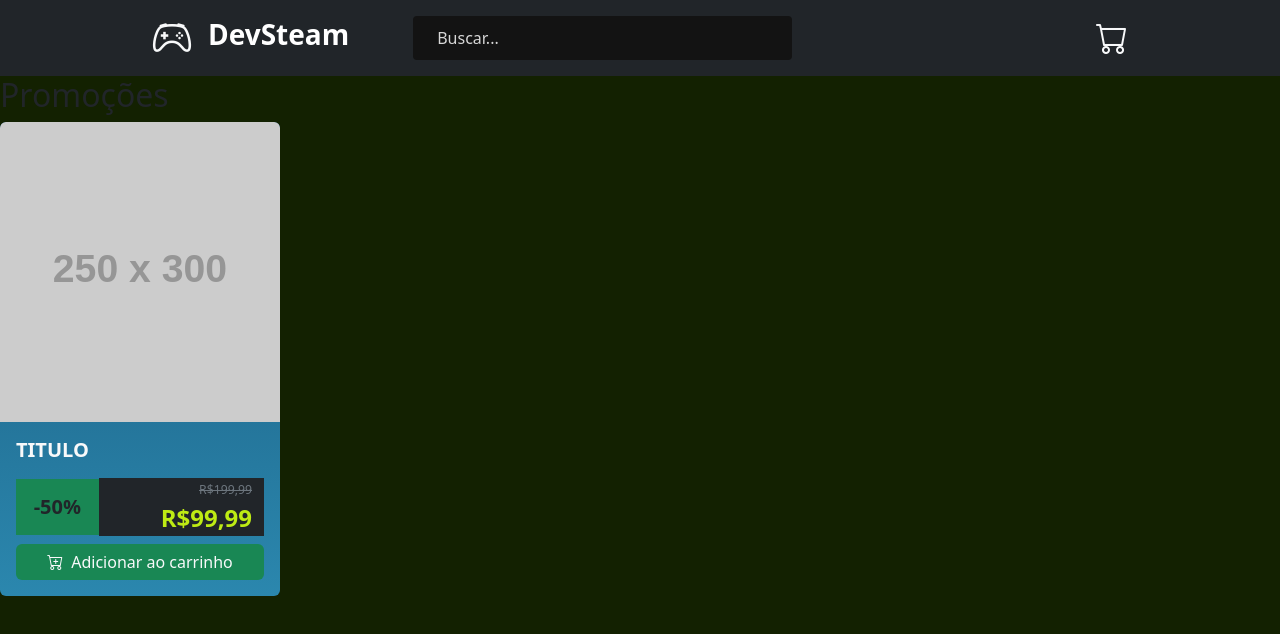
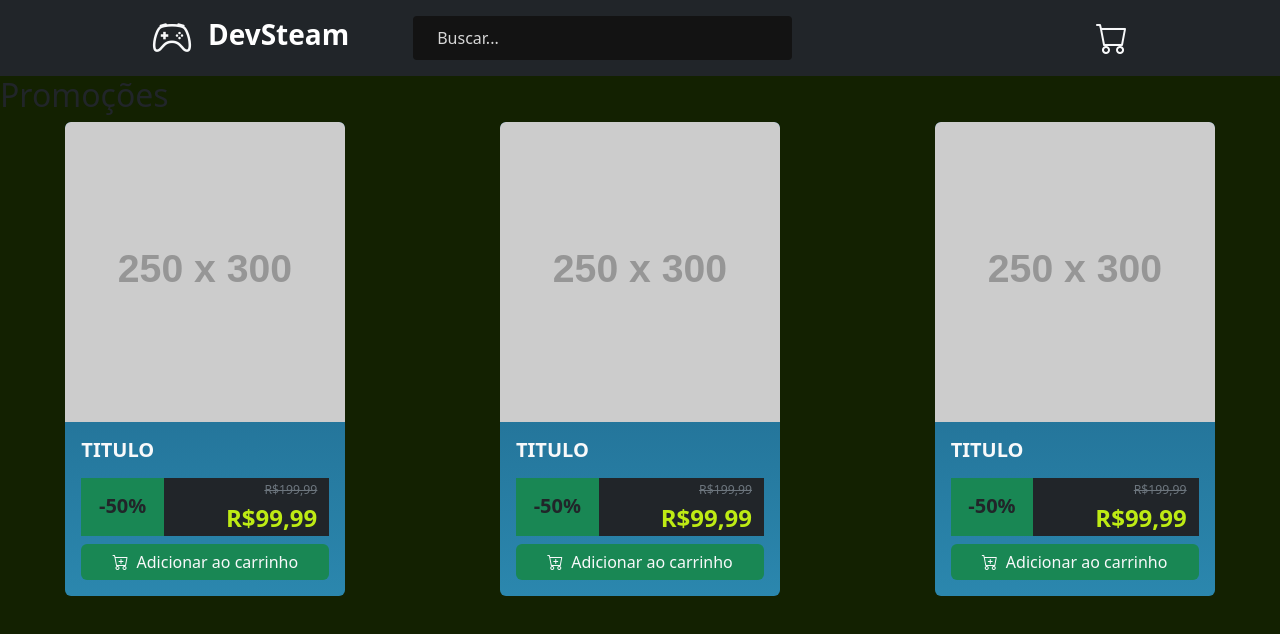
Before and after one commit to Najul1a/I3DS-2025-main, a React (Vite) app in the folder 07-DevSteam/: page / in a window 1280 px wide. Shown: the top 634 px of the page. Built offline with nearby package versions, Linux system fonts and the light colour scheme.

Commit message:
promocard mockup

```diff
--- a/07-DevSteam/src/components/Promotion.jsx
+++ b/07-DevSteam/src/components/Promotion.jsx
@@ -6,8 +6,10 @@ const Promotion = () => {
     <div id='promotion'>
 
     <h2>Promoções</h2>
-    <div id='itensPromo'>
+    <div id='itensPromo' className="d-flex flex-wrap gap-4 justify-content-around">
         {/* Aqui você pode adicionar os itens promocionais */}
+        <PromoCard/>
+        <PromoCard/>
         <PromoCard/>
 
     </div>
```
